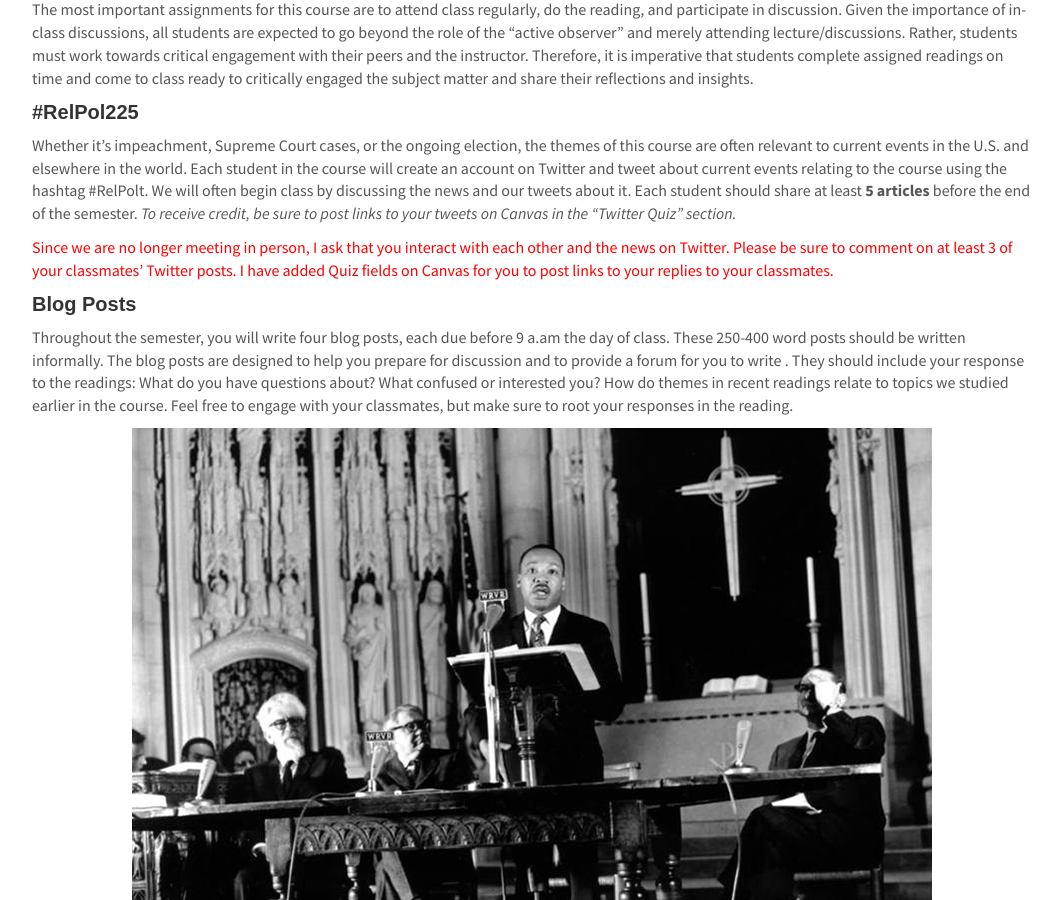
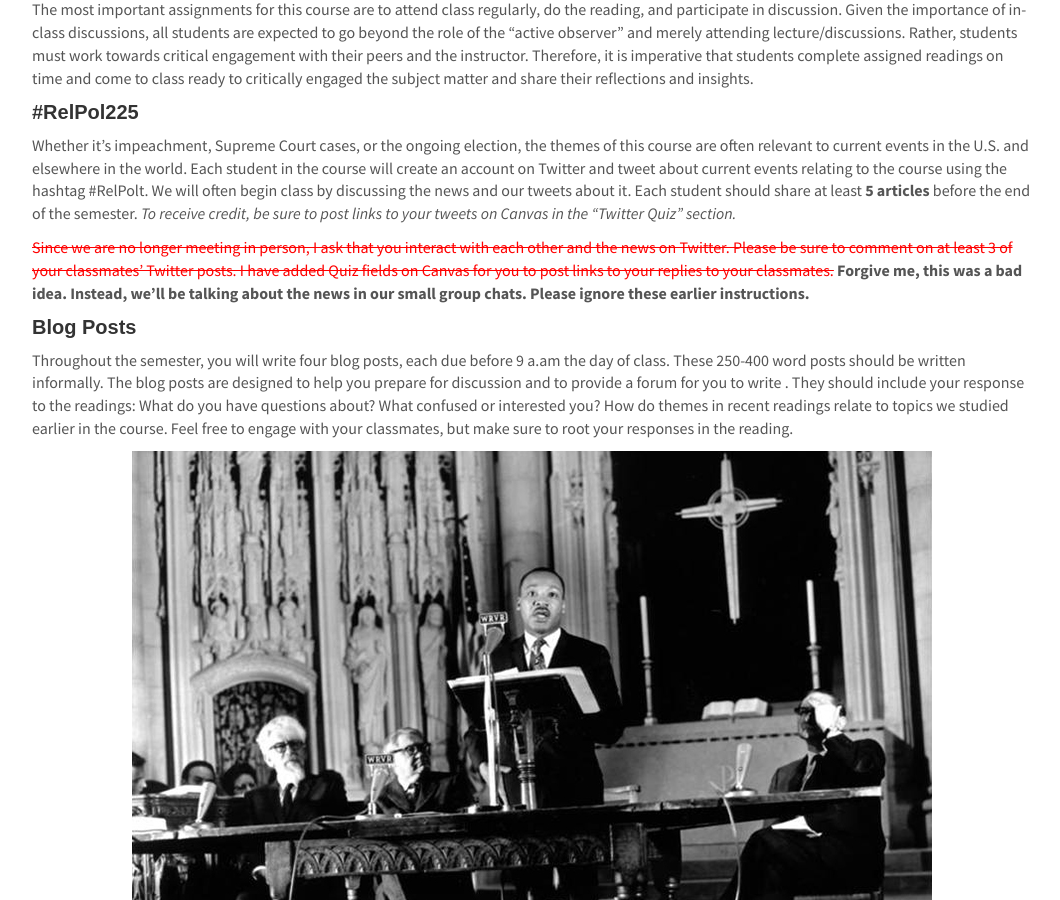
Before and after one commit to cyrusobrien/cyrusobrien, a Jekyll site: the page built from _pages/RelPol225.md, in a window 1280 px wide and 900 px high, scrolled down 1406 px. Shown: the whole window, without its empty margins (108-1168 px from the left). Built offline with Jekyll 4.4.1, drawn with Linux system fonts in a browser that asks for light colours.

```diff
--- a/_pages/RelPol225.md
+++ b/_pages/RelPol225.md
@@ -75,7 +75,7 @@
 
 Whether it’s impeachment, Supreme Court cases, or the ongoing election, the themes of this course are often relevant to current events in the U.S. and elsewhere in the world. Each student in the course will create an account on Twitter and tweet about current events relating to the course using the hashtag #RelPolt. We will often begin class by discussing the news and our tweets about it. Each student should share at least **5 articles** before the end of the semester. _To receive credit, be sure to post links to your tweets on Canvas in the "Twitter Quiz" section._
 
-<span style="color:red">Since we are no longer meeting in person, I ask that you interact with each other and the news on Twitter. Please be sure to comment on at least 3 of your classmates' Twitter posts. I have added Quiz fields on Canvas for you to post links to your replies to your classmates.</span>
+<span style="color:red">~~Since we are no longer meeting in person, I ask that you interact with each other and the news on Twitter. Please be sure to comment on at least 3 of your classmates' Twitter posts. I have added Quiz fields on Canvas for you to post links to your replies to your classmates.~~</span> **Forgive me, this was a bad idea. Instead, we'll be talking about the news in our small group chats. Please ignore these earlier instructions.**
 
 #### Blog Posts
 
```
